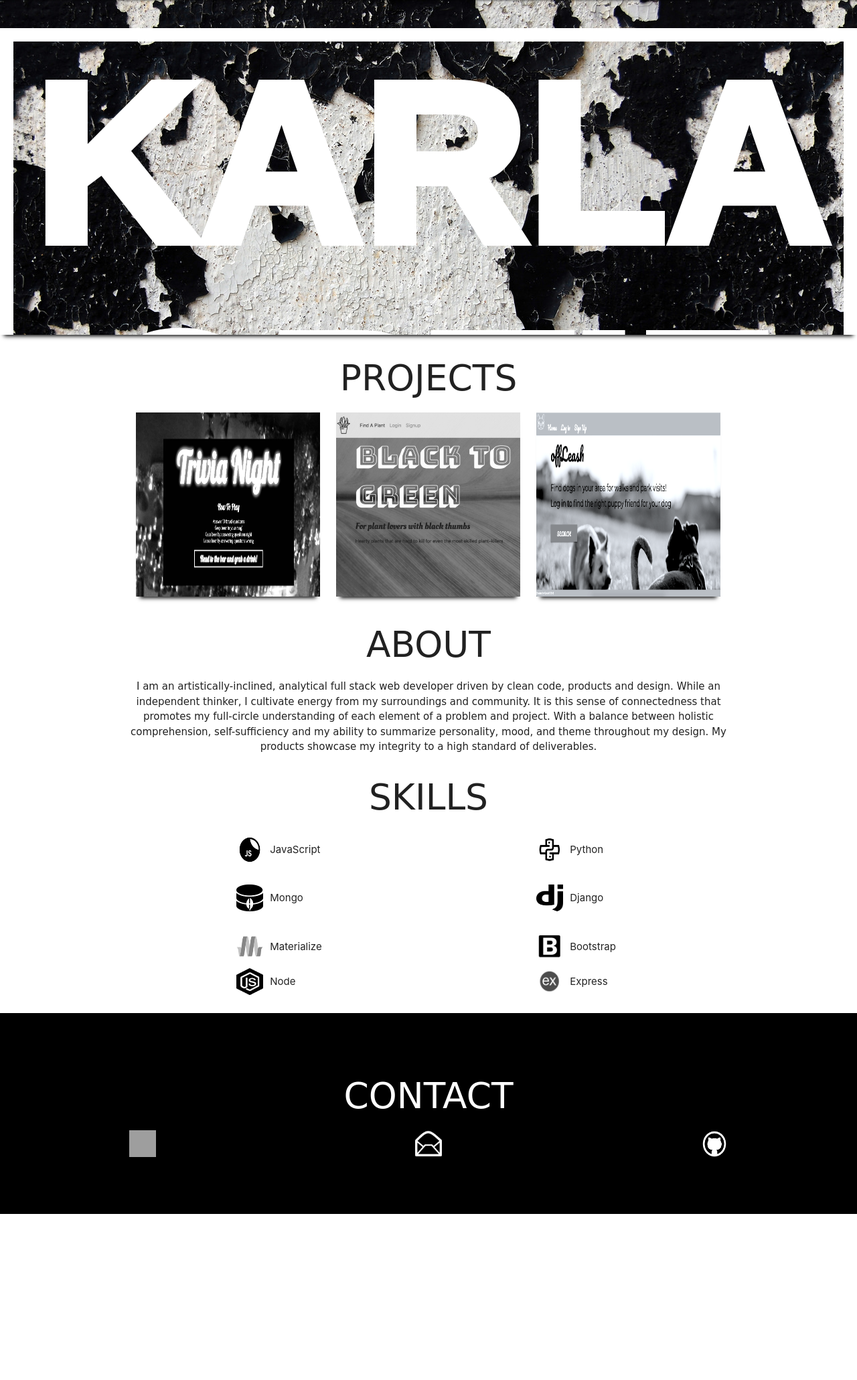
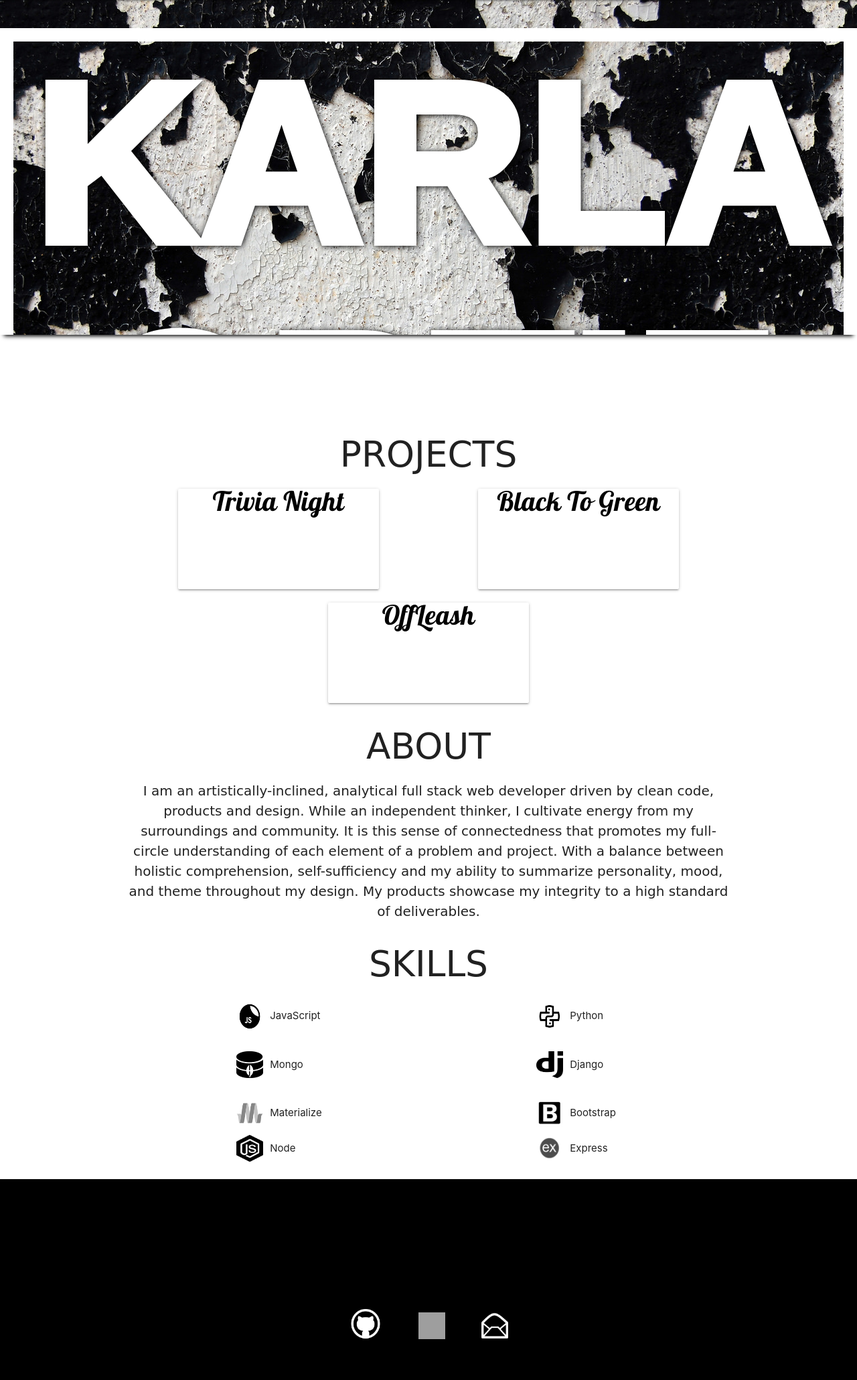
Before and after one commit to ortizk/ortizk.github.io, a PHP site: page / in a window 1280 px wide. Shown: the part 64-2125 px from the top of the page at 67% size. Before the commit the page ends 1877 px from the top, so only its background shows below. Run offline with PHP 8.4, Linux system fonts and the light colour scheme; some web fonts are replaced; grey boxes are pictures that could not be loaded.

Commit message:
added projects to modals

```diff
--- a/index.html
+++ b/index.html
@@ -8,6 +8,8 @@
     <!-- Compiled and minified CSS -->
     <link rel="icon" type="image/png" href="images/favicon.png" />
     <link rel="stylesheet" href="https://cdnjs.cloudflare.com/ajax/libs/materialize/1.0.0-beta/css/materialize.min.css">
+
+    <link href="https://fonts.googleapis.com/icon?family=Material+Icons" rel="stylesheet">
 
 	<link href="https://fonts.googleapis.com/css?family=Great+Vibes|Gruppo" rel="stylesheet">
 	<link href="https://fonts.googleapis.com/css?family=Six+Caps" rel="stylesheet">
@@ -36,22 +38,124 @@
   		<a name="projects"></a>
   		<div class="fade" name ="projects">
 			<h2 class="center font">PROJECTS</h2>
-			<div class="row">
-				<div class="col m3">
-					<a href="https://ortizk.github.io/triviaGame/home.html" target="_blank"><img class="project-images" src="images/project1.jpg"></a>
+			<div class="row center">
+				<div class="col m6">
+					<!-- Modal Trigger -->
+					<a class="lobster waves-effect waves-light btn modal-trigger white enter-project" href="#modal2">Trivia Night</a>
 				</div>
-				<div class="col m3 offset-m1">
-					<a href="http://blacktogreen.herokuapp.com/" target="_blank"><img class="project-images" src="images/albumtemp.PNG"></a>
+				<div class="col m6">
+					<!-- Modal Trigger -->
+					<a class="lobster waves-effect waves-light btn modal-trigger white enter-project" href="#modal3">Black To Green</a>
 				</div>
-				<div class="col m3 offset-m1">
-					<a href="https://ruffdateclient.herokuapp.com/" target="_blank"><img class="project-images" src="images/project3.png"></a>
+			</div>
+			<div class="row center">
+				<div class="col m12">
+					<!-- Modal Trigger -->
+					<a class="lobster waves-effect waves-light btn modal-trigger white enter-project" href="#modal4">OffLeash</a>
 				</div>
 			</div>
 		</div>
+
+
+		<!-- Modal Structure PROJECT 1 -->
+		<div id="modal2" class="modal">
+			<div class="modal-content">
+				<div class="row">
+					<div class="col m11">
+		  				<h4 class="font">Trivia Night</h4>
+		  				<p class="font">Javascript | HTML | CSS | Jquery</p>
+		  			</div>
+		  			<div class="col m1">
+		  				<a href="#!" class="modal-close waves-effect waves-green btn-flat right"><i class="material-icons">clear</i></a>
+		  			</div>
+		  		</div>
+		  		<div class="row">
+		  			<div class="col m9">
+		  				<img class="" src="images/trivMU.png">
+		  			</div>
+		  			<div class="col m3">
+		  				<p class="font info-font">A 10 question trivia game with a mini-game to determine the players starting health. Answering questions right or wrong adds or diminishes health. Health, in this game, is the amount of beer you have in your mug.</p>
+		  			</div>
+		  		</div>
+		  		<div class="row">
+		  			<div class="col m12 center">
+		  				<a class="project-btn" href="https://ortizk.github.io/triviaGame/home.html" target="_blank">Live Site</a>
+		  				<a class="project-btn" href="https://github.com/ortizk/triviaGame" target="_blank">GitHub</a>
+		  			</div>
+		  		</div>
+
+			</div>
+		</div>
+		<!-- Modal Structure PROJECT 1 END-->
+
+		<!-- Modal Structure PROJECT 2 -->
+		<div id="modal3" class="modal">
+			<div class="modal-content">
+				<div class="row">
+					<div class="col m11">
+		  				<h4 class="font">Black To Green</h4>
+		  				<p class="font">Javascript | EJS | CSS | Jquery | Bootstrap | Mongo | Mongoose | AJAX</p>
+		  			</div>
+		  			<div class="col m1">
+		  				<a href="#!" class="modal-close waves-effect waves-green btn-flat right"><i class="material-icons">clear</i></a>
+		  			</div>
+		  		</div>
+		  		<div class="row">
+		  			<div class="col m9">
+		  				<img class="" src="images/blackMU.png">
+		  			</div>
+		  			<div class="col m3">
+		  				<p class="font info-font">An app for plant lovers with black thumbs. A list of hearty, hard-to-kill plants with care instructions. Users can leave their tips and commentsfor specific plants for other users to see.</p>
+		  			</div>
+		  		</div>
+		  		<div class="row">
+		  			<div class="col m12 center">
+		  				<a class="project-btn" href="http://blacktogreen.herokuapp.com/" target="_blank">Live Site</a>
+		  				<a class="project-btn" href="https://github.com/ortizk/plantApp" target="_blank">GitHub</a>
+		  			</div>
+		  		</div>
+
+			</div>
+		</div>
+		<!-- Modal Structure END-->
+
+
+		<!-- Modal Structure PROJECT 3 -->
+		<div id="modal4" class="modal">
+			<div class="modal-content">
+				<div class="row">
+					<div class="col m11">
+		  				<h4 class="font">Off Leash</h4>
+		  				<p class="font">React | Axios | CSS | Jquery | Materialize | Mongo</p>
+		  			</div>
+		  			<div class="col m1">
+		  				<a href="#!" class="modal-close waves-effect waves-green btn-flat right"><i class="material-icons">clear</i></a>
+		  			</div>
+		  		</div>
+		  		<div class="row">
+		  			<div class="col m9">
+		  				<img class="" src="images/offleashMU.png">
+		  			</div>
+		  			<div class="col m3">
+		  				<p class="font info-font">Dogs need friends too! An app for dogs and their owners. Allows users to find other dogs in their area for walks and play dates</p>
+		  			</div>
+		  		</div>
+		  		<div class="row">
+		  			<div class="col m12 center">
+		  				<a class="project-btn" href="https://ruffdateclient.herokuapp.com/" target="_blank">Live Site</a>
+		  				<a class="project-btn" href="https://github.com/ortizk/pupDate" target="_blank">GitHub</a>
+		  			</div>
+		  		</div>
+
+			</div>
+		</div>
+		<!-- Modal Structure END-->
+
+
 		<div class="fade">
 			<a name="about"></a>
 			<h2 class="center font ">ABOUT</h2>
-			<p class="font center" >I am an artistically-inclined, analytical full stack web developer driven by clean code, products and design. While an independent thinker, I cultivate energy from my surroundings and community. It is this sense of connectedness that promotes my full-circle understanding of each element of a problem and project. With a balance between holistic comprehension, self-sufficiency and my ability to summarize personality, mood, and theme throughout my design. My products showcase my integrity to a high standard of deliverables. </p>
+			<p class="font info-font center" >I am an artistically-inclined, analytical full stack web developer driven by clean code, products and design. While an independent thinker, I cultivate energy from my surroundings and community. It is this sense of connectedness that promotes my full-circle understanding of each element of a problem and project. With a balance between holistic comprehension, self-sufficiency and my ability to summarize personality, mood, and theme throughout my design. My products showcase my integrity to a high standard of deliverables. </p>
 		</div>
 		<a name="skills"></a>
 		<div class="fade">
@@ -90,23 +194,23 @@
 	</div>
 	<footer>
 		<a name="contact"></a>
-		<div class="row center contactInfo">
+		<!-- <div class="row center contactInfo">
 			<div class="col m12 s12">
-				<h2 class="footer">CONTACT</h2>
-			<div class="row">
-				<div class="col m4 s12">
-					<a href="https://www.linkedin.com/in/karla-ortiz/" target="_blank"><img class="skillLogo" src="images/linkIn.png"></a>
-				</div>
-				<div class="col m4 s12">
+				<h2 class="footer">CONTACT</h2> -->
+			<div class="row contactInfo center">
+				<div class="col m12">
+					<a href="https://github.com/ortizk" target="_blank"><img class="git-logo contact-logo" src="images/github.png"></a>
+
+					<a href="https://www.linkedin.com/in/karla-ortiz/" target="_blank"><img class="skillLogo contact-logo" src="images/linkIn.png"></a>
+
 					<!-- Modal Trigger -->
 					<a class="modal-trigger" href="#modal1"><img class="skillLogo" src="images/email.png"></a>
+
+
 				</div>
-				<div class="col m4 s12">
-					<a href="https://github.com/ortizk" target="_blank"><img class="skillLogo" src="images/github.png"></a>
-				</div>
-			</div>
+			<!-- </div> -->
 
-		  <!-- Modal Structure -->
+		  <!-- Modal Structure EMAIL -->
 		<div id="modal1" class="modal">
 		    <div class="modal-content">
 		    	<h4 class="font">Get In Touch</h4>
--- a/style.css
+++ b/style.css
@@ -4,6 +4,7 @@
 	width: 100%;
 	overflow: auto;
 	box-shadow: 0 8px 6px -6px black;
+	margin-bottom: 150px;
 }
 
 #namePlate {
@@ -13,6 +14,7 @@
 	border: 20px solid white;
 	/*padding-top: 21%;*/
 	font-weight: 1000;
+	text-shadow: 1px 1px 10px #000000;
 }
 
 a {
@@ -40,7 +42,15 @@ nav {
 }
 .font {
 	font-family: 'Gruppo', cursive!important;
-
+}
+.info-font {
+	font-size: 20px;
+}
+.lobster {
+	font-family: 'Lobster', cursive!important;
+	text-transform: none!important;
+	/*padding-top: 12%;*/
+	font-size: 40px!important;
 }
 .project-images {
 	height: 275px;
@@ -52,6 +62,10 @@ nav {
 	height: 40px;
 	width: 40px;
 }
+.git-logo {
+	height: 47px;
+	width: 50px;
+}
 .skillP {
 	display: inline-block;
 }
@@ -62,11 +76,14 @@ footer {
 .contact {
 	color: white;
 }
+.contact-logo {
+	margin: 0 50px 0 0;
+}
 .fade {
   opacity: 1;
 }
 .contactInfo {
-	padding-top: 60px;
+	padding-top: 15%;
 }
 .footer {
 	font-family: 'Gruppo', cursive;
@@ -83,15 +100,20 @@ footer {
 	height: 100px;
 	width: 50vw;
 }
-/*.vl {
-	padding-left: 50%;
-    border-left: 2px solid black;
-    height: 500px;
-    align-self: center;*/
-/*    position: absolute;
-    background-color: black;
-    width: 2px;
-    top: 91px;
-    bottom: 0px;*/
-    /*left: 50%;*/
-/*}*/
+
+.project-btn {
+	border: 4px solid black;
+	padding: 10px 20px;
+}
+.enter-project {
+	width: 300px!important;
+	height: 150px!important;
+}
+
+/*MODAL STUFF*/
+
+.modal {
+	width: 75% !important;
+	max-height: 90% !important;
+	}
+}
```
Also changed, not shown: images/albumtemp.PNG (deleted), images/blackMU.png (added), images/offleashMU.png (added), images/project1.jpg (deleted), images/project1.png (deleted), images/project2.jpg (deleted), images/project2.png (deleted), images/project3.png (deleted), images/trivMU.png (added).
